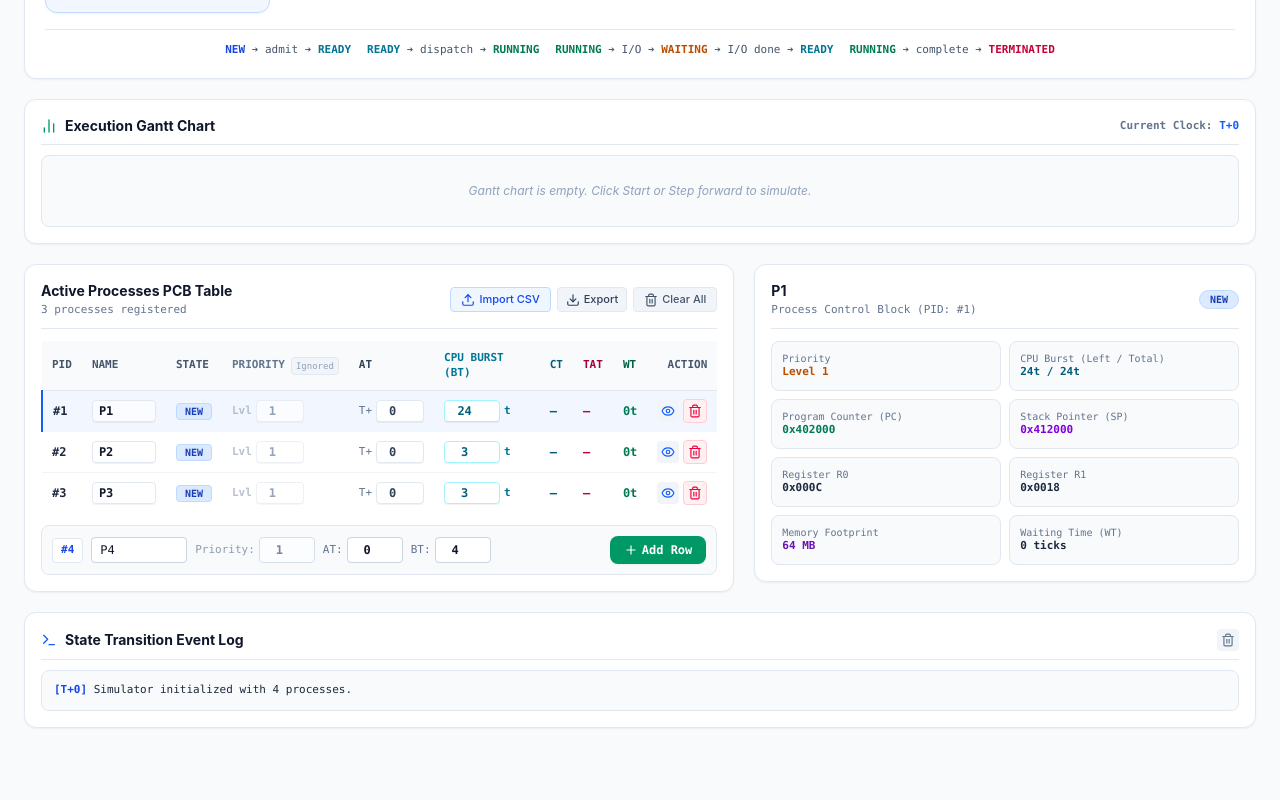
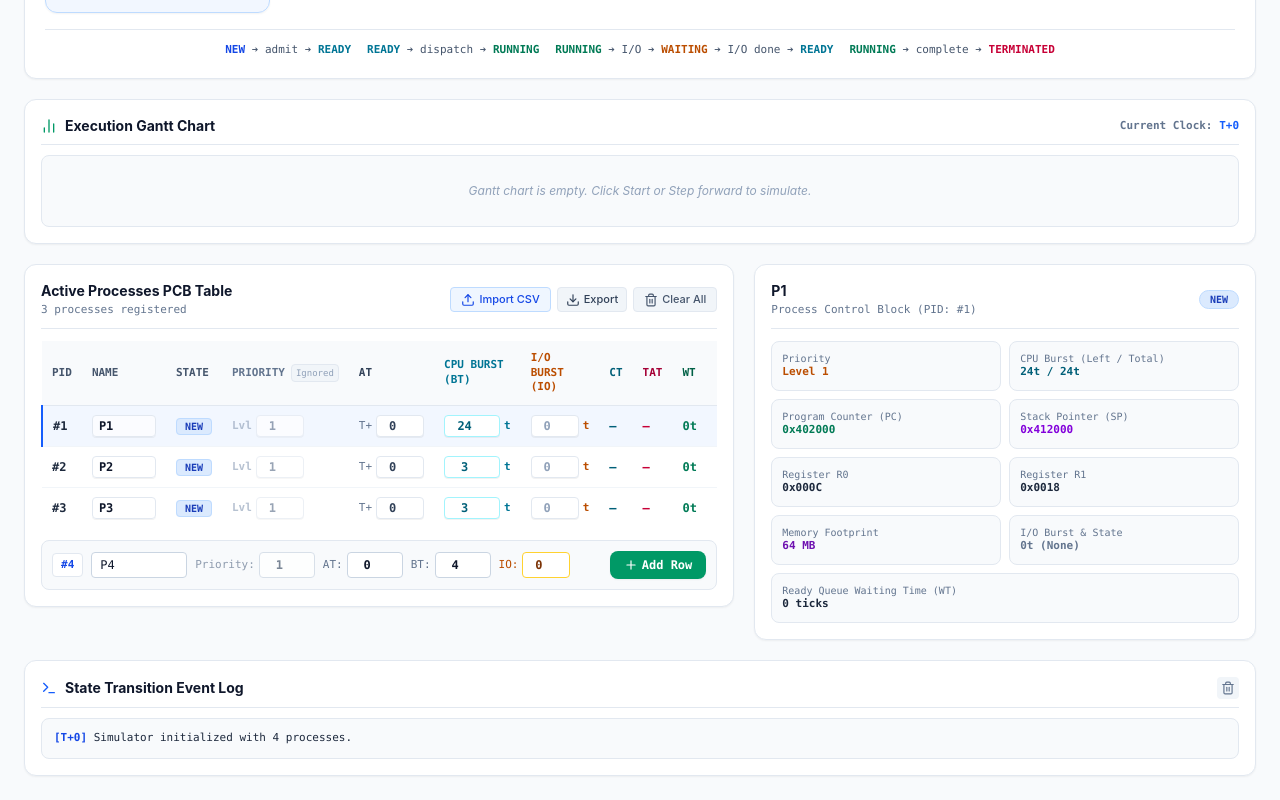
Before and after one commit to CodeClosed/OS-Project-PCB-State, a React (Vite) app: page / in a window 1280 px wide. Shown: the part 399-1199 px from the top of the page. Before the commit the page ends 1151 px from the top, so only its background shows below. Built offline with nearby package versions, Linux system fonts and the light colour scheme.

Commit message:
Add explicit I/O Burst metric across Table, Modal, PCB Inspector, and Report

```diff
--- a/src/App.jsx
+++ b/src/App.jsx
@@ -142,20 +142,24 @@ export default function App() {
   const handleQuickAddProcess = (data) => {
     setProcesses((prev) => {
       const calcPid = prev.length > 0 ? Math.max(...prev.map((p) => Number(p.pid) || 0)) + 1 : 1;
+      const totalBurst = data.totalBurst !== undefined ? data.totalBurst : 4;
+      const ioDuration = data.ioDuration !== undefined ? data.ioDuration : 0;
+      const ioAfter = ioDuration > 0 ? Math.max(1, Math.floor(totalBurst / 2)) : 0;
+
       const newProc = createProcess({
         pid: calcPid,
         name: data.name || `P${calcPid}`,
         priority: data.priority !== undefined ? data.priority : 1,
         arrivalTime: data.arrivalTime !== undefined ? data.arrivalTime : 0,
-        totalBurst: data.totalBurst !== undefined ? data.totalBurst : 4,
+        totalBurst,
         memoryMB: data.memoryMB || 32,
-        ioAfter: 0,
-        ioDuration: 0,
+        ioAfter,
+        ioDuration,
       });
 
       setSelectedPid(calcPid);
       setEventLogs((logs) => [
-        `[T+${clockTick}] Added ${newProc.name} (AT: ${newProc.arrivalTime}, BT: ${newProc.totalBurst}t, Priority: ${newProc.priority})`,
+        `[T+${clockTick}] Added ${newProc.name} (AT: ${newProc.arrivalTime}, BT: ${newProc.totalBurst}t, IO: ${newProc.ioDuration}t, Priority: ${newProc.priority})`,
         ...logs,
       ].slice(0, 50));
 
@@ -203,7 +207,7 @@ export default function App() {
     }
   };
 
-  // Inline update process fields (Priority, AT, BT, Name) directly from table
+  // Inline update process fields (Priority, AT, BT, IO Burst, Name) directly from table
   const handleUpdateProcess = (pid, field, rawValue) => {
     setProcesses((prev) =>
       prev.map((p) => {
@@ -241,6 +245,17 @@ export default function App() {
               updated.remainingBurst = Math.max(0, val - (updated.executedBurst || 0));
             }
           }
+        } else if (field === 'ioDuration') {
+          if (rawValue === '') {
+            updated.ioDuration = '';
+          } else {
+            const val = Math.max(0, parseInt(rawValue, 10) || 0);
+            updated.ioDuration = val;
+            updated.ioAfter = val > 0 ? Math.max(1, Math.floor(Number(updated.totalBurst || 4) / 2)) : 0;
+            if (updated.state === PROCESS_STATES.WAITING) {
+              updated.ioRemaining = val;
+            }
+          }
         }
 
         return updated;
@@ -274,6 +289,11 @@ export default function App() {
             } else {
               updated.remainingBurst = Math.max(0, 1 - (updated.executedBurst || 0));
             }
+          }
+        } else if (field === 'ioDuration') {
+          if (updated.ioDuration === '' || isNaN(Number(updated.ioDuration))) {
+            updated.ioDuration = 0;
+            updated.ioAfter = 0;
           }
         } else if (field === 'name') {
           if (!updated.name || !updated.name.trim()) {
--- a/src/components/FinalReportModal.jsx
+++ b/src/components/FinalReportModal.jsx
@@ -107,7 +107,8 @@ export default function FinalReportModal({ isOpen, onClose, processes, clockTick
                   <th className="py-2.5 px-3">PID</th>
                   <th className="py-2.5 px-3">PROCESS</th>
                   <th className="py-2.5 px-3">ARRIVAL (AT)</th>
-                  <th className="py-2.5 px-3">BURST (BT)</th>
+                  <th className="py-2.5 px-3">CPU (BT)</th>
+                  <th className="py-2.5 px-3 text-amber-700">I/O BURST</th>
                   <th className="py-2.5 px-3">PRIORITY</th>
                   <th className="py-2.5 px-3 text-cyan-800">COMPLETION (CT)</th>
                   <th className="py-2.5 px-3 text-rose-800">TURNAROUND (TAT)</th>
@@ -122,6 +123,7 @@ export default function FinalReportModal({ isOpen, onClose, processes, clockTick
                   const tat = p.turnaroundTime !== null ? `${p.turnaroundTime}t` : `${clockTick - p.arrivalTime}t*`;
                   const wt = `${p.waitingTime}t`;
                   const rt = p.responseTime !== null ? `${p.responseTime}t` : '—';
+                  const io = (p.ioDuration || 0) > 0 ? `${p.ioDuration}t` : '—';
 
                   return (
                     <tr key={p.pid} className="hover:bg-slate-50">
@@ -129,6 +131,7 @@ export default function FinalReportModal({ isOpen, onClose, processes, clockTick
                       <td className="py-2.5 px-3 font-bold text-slate-900">{p.name}</td>
                       <td className="py-2.5 px-3 text-slate-600">T+{p.arrivalTime}</td>
                       <td className="py-2.5 px-3 text-slate-600 font-medium">{p.totalBurst}t</td>
+                      <td className="py-2.5 px-3 text-amber-700 font-bold">{io}</td>
                       <td className="py-2.5 px-3 text-amber-700 font-bold">Lvl {p.priority}</td>
                       <td className="py-2.5 px-3 font-bold text-cyan-800">{ct}</td>
                       <td className="py-2.5 px-3 font-bold text-rose-700">{tat}</td>
--- a/src/components/NewProcessModal.jsx
+++ b/src/components/NewProcessModal.jsx
@@ -7,6 +7,7 @@ export default function NewProcessModal({ isOpen, onClose, onCreateProcess, next
   const [priority, setPriority] = useState(1);
   const [arrivalTime, setArrivalTime] = useState(currentTick);
   const [burst, setBurst] = useState(6);
+  const [ioDuration, setIoDuration] = useState(0);
   const [memoryMB, setMemoryMB] = useState(32);
 
   // Update defaults when opened
@@ -14,6 +15,7 @@ export default function NewProcessModal({ isOpen, onClose, onCreateProcess, next
     if (isOpen) {
       setName(`P${nextPid} (Task)`);
       setArrivalTime(currentTick);
+      setIoDuration(0);
     }
   }, [isOpen, nextPid, currentTick]);
 
@@ -21,15 +23,19 @@ export default function NewProcessModal({ isOpen, onClose, onCreateProcess, next
 
   const handleSubmit = (e) => {
     e.preventDefault();
+    const totalBurst = Math.max(1, Number(burst));
+    const ioDur = Math.max(0, Number(ioDuration) || 0);
+    const ioAfter = ioDur > 0 ? Math.max(1, Math.floor(totalBurst / 2)) : 0;
+
     const newProc = createProcess({
       pid: nextPid,
       name: name.trim() || `P${nextPid}`,
       priority: Math.max(0, Number(priority)),
       arrivalTime: Math.max(0, Number(arrivalTime)),
-      totalBurst: Math.max(1, Number(burst)),
+      totalBurst,
       memoryMB: Math.max(1, Number(memoryMB)),
-      ioAfter: 0,
-      ioDuration: 0,
+      ioAfter,
+      ioDuration: ioDur,
     });
     onCreateProcess(newProc);
     onClose();
@@ -116,10 +122,11 @@ export default function NewProcessModal({ isOpen, onClose, onCreateProcess, next
             </div>
           </div>
 
-          {/* CPU Burst Time (1 to ∞) */}
+          {/* CPU Burst & I/O Burst Times */}
+          <div className="grid grid-cols-2 gap-2.5">
             <div>
               <label className="text-slate-600 block mb-1 font-medium text-[11px]">
-              CPU Burst Time <span className="text-slate-400 font-normal">(BT: 1 to ∞ ticks)</span>
+                CPU Burst <span className="text-slate-400 font-normal">(BT: 1 to ∞)</span>
               </label>
               <div className="relative">
                 <input
@@ -129,9 +136,27 @@ export default function NewProcessModal({ isOpen, onClose, onCreateProcess, next
                   value={burst}
                   onChange={(e) => setBurst(e.target.value === '' ? '' : Number(e.target.value))}
                   required
-                className="w-full bg-slate-50 border border-slate-300 rounded-lg px-3 py-2 text-slate-900 focus:outline-none focus:border-blue-500 font-bold text-sm"
+                  className="w-full bg-slate-50 border border-slate-300 rounded-lg px-3 py-2 text-slate-900 focus:outline-none focus:border-cyan-500 font-bold"
                 />
-              <span className="absolute right-2.5 top-2.5 text-[10px] text-slate-400 font-bold">ticks</span>
+                <span className="absolute right-2.5 top-2 text-[10px] text-slate-400 font-bold">ticks</span>
+              </div>
+            </div>
+
+            <div>
+              <label className="text-slate-600 block mb-1 font-medium text-[11px]">
+                I/O Burst <span className="text-slate-400 font-normal">(IO: 0 to ∞)</span>
+              </label>
+              <div className="relative">
+                <input
+                  type="number"
+                  min="0"
+                  step="1"
+                  value={ioDuration}
+                  onChange={(e) => setIoDuration(e.target.value === '' ? '' : Number(e.target.value))}
+                  className="w-full bg-slate-50 border border-slate-300 rounded-lg px-3 py-2 text-slate-900 focus:outline-none focus:border-amber-500 font-bold"
+                />
+                <span className="absolute right-2.5 top-2 text-[10px] text-slate-400 font-bold">ticks</span>
+              </div>
             </div>
           </div>
 
--- a/src/components/PCBInspector.jsx
+++ b/src/components/PCBInspector.jsx
@@ -71,7 +71,18 @@ export default function PCBInspector({ process }) {
         </div>
 
         <div className="bg-slate-50 p-2.5 rounded-lg border border-slate-200">
-          <span className="text-slate-500 block text-[10px] font-medium">Waiting Time (WT)</span>
+          <span className="text-slate-500 block text-[10px] font-medium">I/O Burst & State</span>
+          <span className={`font-bold ${process.ioDuration > 0 ? 'text-amber-700' : 'text-slate-500'}`}>
+            {process.ioDuration > 0
+              ? process.state === 'WAITING'
+                ? `⏳ ${process.ioRemaining || process.ioDuration}t left (WAITING)`
+                : `${process.ioDuration}t (Configured)`
+              : '0t (None)'}
+          </span>
+        </div>
+
+        <div className="bg-slate-50 p-2.5 rounded-lg border border-slate-200 col-span-2">
+          <span className="text-slate-500 block text-[10px] font-medium">Ready Queue Waiting Time (WT)</span>
           <span className="font-bold text-slate-800">{process.waitingTime} ticks</span>
         </div>
 
--- a/src/components/ProcessTable.jsx
+++ b/src/components/ProcessTable.jsx
@@ -19,6 +19,7 @@ export default function ProcessTable({
   const [quickPriority, setQuickPriority] = useState(1);
   const [quickAT, setQuickAT] = useState(0);
   const [quickBurst, setQuickBurst] = useState(4);
+  const [quickIO, setQuickIO] = useState(0);
   const fileInputRef = useRef(null);
 
   const usesPriority = algorithm === 'PRIORITY_NP' || algorithm === 'PRIORITY_P';
@@ -35,6 +36,8 @@ export default function ProcessTable({
     const priority = quickPriority !== '' && !isNaN(Number(quickPriority)) ? Number(quickPriority) : 1;
     const arrivalTime = quickAT !== '' && !isNaN(Number(quickAT)) ? Number(quickAT) : 0;
     const totalBurst = quickBurst !== '' && !isNaN(Number(quickBurst)) && Number(quickBurst) >= 1 ? Number(quickBurst) : 4;
+    const ioDuration = quickIO !== '' && !isNaN(Number(quickIO)) ? Number(quickIO) : 0;
+    const ioAfter = ioDuration > 0 ? Math.max(1, Math.floor(totalBurst / 2)) : 0;
 
     if (onQuickAddProcess) {
       onQuickAddProcess({
@@ -42,6 +45,8 @@ export default function ProcessTable({
         priority,
         arrivalTime,
         totalBurst,
+        ioDuration,
+        ioAfter,
         memoryMB: 32,
       });
     }
@@ -334,6 +339,7 @@ export default function ProcessTable({
               </th>
               <th className="py-2.5 px-2.5 font-bold text-slate-700">AT</th>
               <th className="py-2.5 px-2.5 font-bold text-cyan-700">CPU BURST (BT)</th>
+              <th className="py-2.5 px-2.5 font-bold text-amber-700">I/O BURST (IO)</th>
               <th className="py-2.5 px-2.5 font-bold text-cyan-800">CT</th>
               <th className="py-2.5 px-2.5 font-bold text-rose-800">TAT</th>
               <th className="py-2.5 px-2.5 font-bold text-emerald-800">WT</th>
@@ -343,7 +349,7 @@ export default function ProcessTable({
           <tbody className="divide-y divide-slate-100">
             {processes.length === 0 ? (
               <tr>
-                <td colSpan={10} className="py-6 text-center text-slate-400 italic">
+                <td colSpan={11} className="py-6 text-center text-slate-400 italic">
                   Table is empty. Use the quick-add bar below to add processes.
                 </td>
               </tr>
@@ -464,6 +470,36 @@ export default function ProcessTable({
                       </div>
                     </td>
 
+                    {/* Editable I/O Burst Time (IO) */}
+                    <td className="py-2 px-2.5">
+                      <div className="flex items-center gap-1" onClick={(e) => e.stopPropagation()}>
+                        {p.state === 'WAITING' ? (
+                          <span className="px-1.5 py-0.5 rounded bg-amber-100 border border-amber-300 text-amber-800 font-bold text-[10px]" title="Currently waiting for I/O completion">
+                            ⏳ {p.ioRemaining || p.ioDuration}t left
+                          </span>
+                        ) : (
+                          <>
+                            <input
+                              type="number"
+                              min="0"
+                              step="1"
+                              value={p.ioDuration !== undefined ? p.ioDuration : 0}
+                              onChange={(e) => onUpdateProcess && onUpdateProcess(p.pid, 'ioDuration', e.target.value)}
+                              onBlur={(e) => onBlurProcess && onBlurProcess(p.pid, 'ioDuration', e.target.value)}
+                              onFocus={() => onSelectPid(p.pid)}
+                              className={`w-12 bg-white border rounded px-1 py-0.5 text-center font-bold text-xs focus:outline-none transition-colors shadow-2xs ${
+                                (Number(p.ioDuration) || 0) > 0
+                                  ? 'border-amber-300 text-amber-800 hover:border-amber-400 focus:border-amber-500'
+                                  : 'border-slate-200 text-slate-400 hover:border-slate-300 focus:border-blue-500'
+                              }`}
+                              title="I/O Burst duration in ticks (0 = pure CPU job, >0 = requests I/O and moves to WAITING state)"
+                            />
+                            <span className="text-amber-700 font-bold text-[11px]">t</span>
+                          </>
+                        )}
+                      </div>
+                    </td>
+
                     <td className="py-2 px-2.5 text-cyan-800 font-bold">{ct}</td>
                     <td className="py-2 px-2.5 text-rose-700 font-bold">{tat}</td>
                     <td className="py-2 px-2.5 text-emerald-700 font-bold">{wt}</td>
@@ -555,6 +591,19 @@ export default function ProcessTable({
           />
         </div>
 
+        <div className="flex items-center gap-1">
+          <span className="text-[11px] text-amber-700 font-medium">IO:</span>
+          <input
+            type="number"
+            min="0"
+            step="1"
+            value={quickIO}
+            onChange={(e) => setQuickIO(e.target.value === '' ? '' : e.target.value)}
+            className="w-12 bg-white border border-amber-300 rounded px-1.5 py-1 text-amber-900 font-bold focus:outline-none focus:border-amber-500 text-center"
+            title="I/O Burst duration (ticks, 0 = none)"
+          />
+        </div>
+
         <button
           type="submit"
           className="ml-auto flex items-center gap-1 px-3.5 py-1.5 bg-emerald-600 hover:bg-emerald-700 text-white font-bold rounded-lg shadow-xs transition-colors cursor-pointer text-xs"
```
Lines whose indentation alone changed are shown as unchanged.
